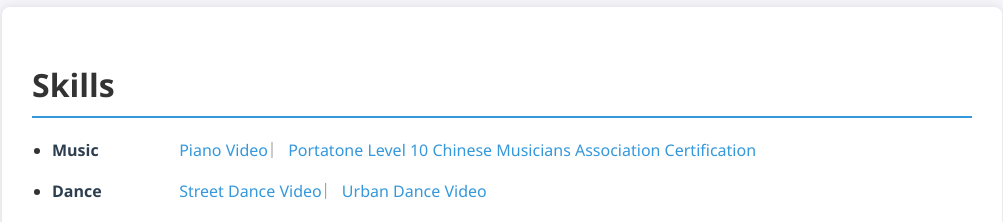
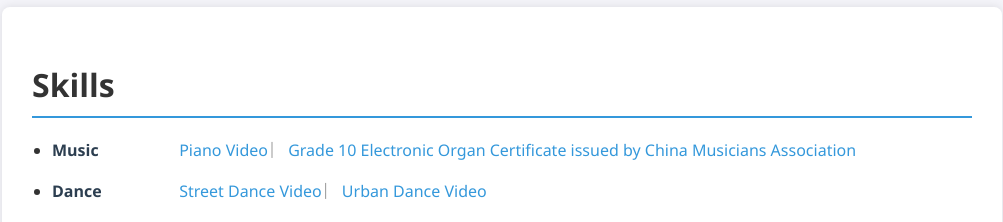
Before and after one commit to ZiyanWang-AU/ZiyanWang-AU.github.io, a plain HTML site: page index.html in a window 1280 px wide. Shown: the part 1620-1842 px from the top of the page, without its empty margins (138-1141 px from the left). Drawn offline with Linux system fonts and the light colour scheme.

```diff
--- a/index.html
+++ b/index.html
@@ -371,7 +371,7 @@
                 <li class="skill-category">
                     <strong>Music</strong>
                     <a href="Music.mp4">Piano Video</a>
-                    <a href="Portatone.pdf">Portatone Level 10 Chinese Musicians Association Certification</a>
+                    <a href="Portatone.pdf">Grade 10 Electronic Organ Certificate issued by China Musicians Association</a>
                 </li>
                 <li class="skill-category">
                     <strong>Dance</strong>
```
